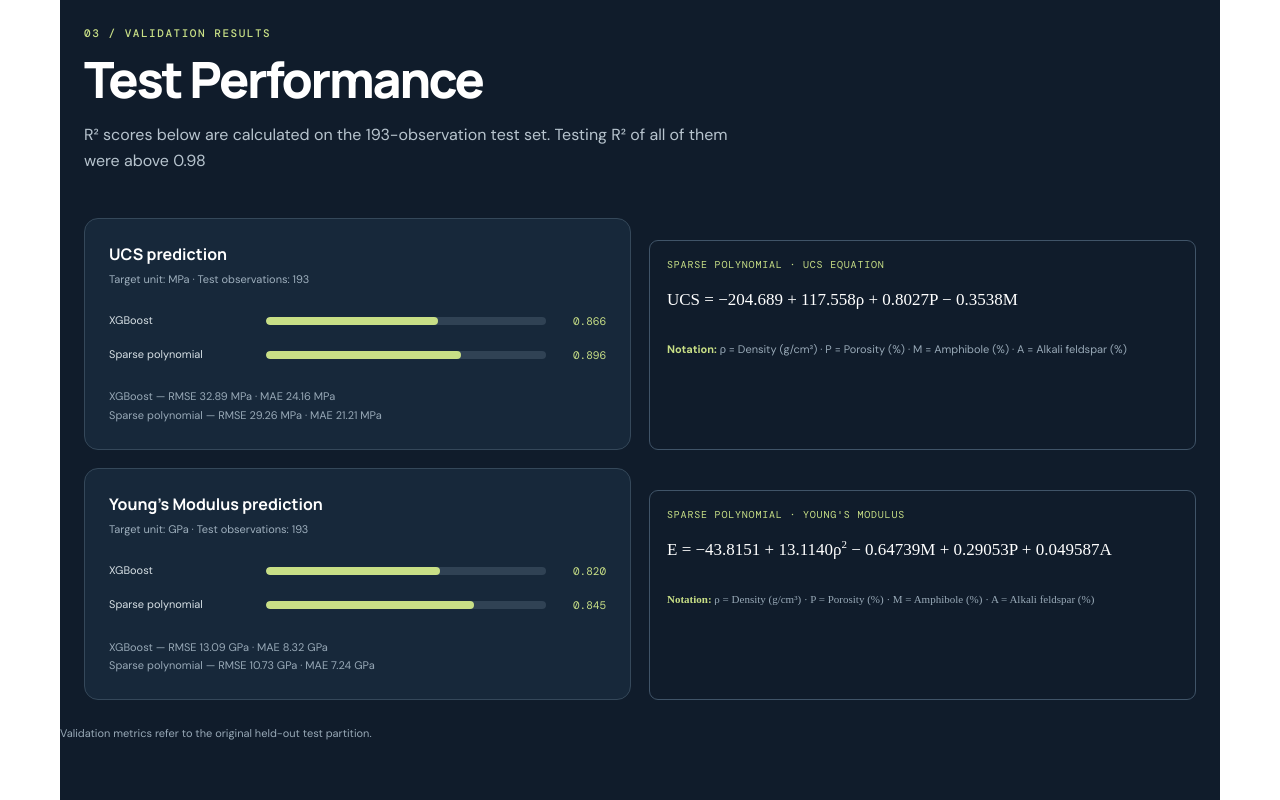
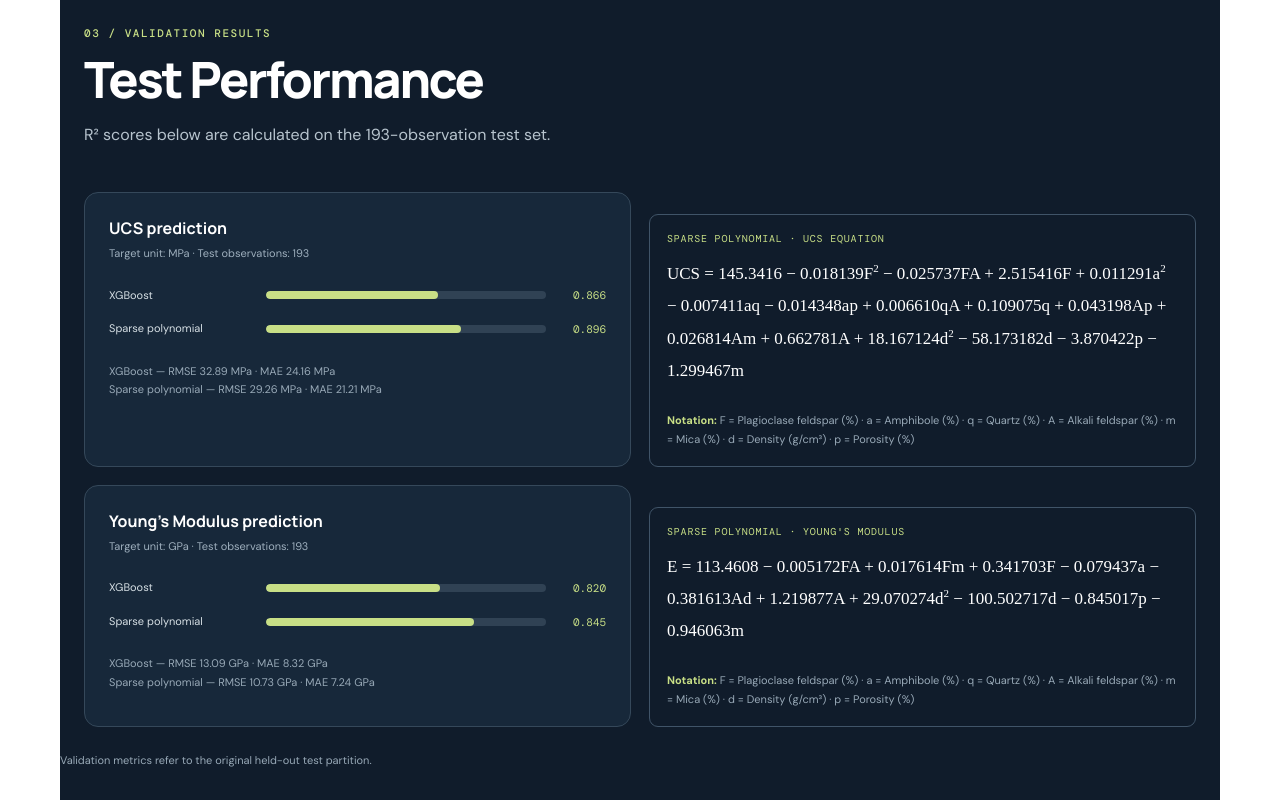
Before and after one commit to Srijan-github/rock-property-prediction, a plain HTML site: page static/index.html in a window 1280 px wide. Shown: the part 3700-4500 px from the top of the page. Drawn offline with nearby package versions, Linux system fonts and the light colour scheme; no server answers.

Commit message:
Refactor validation results and input fields in index.html
Updated validation metrics and equations for UCS and Young's Modulus predictions. Improved formatting and added missing fields in the input form.

```diff
--- a/static/index.html
+++ b/static/index.html
@@ -428,49 +428,90 @@ using their minerology and physical properties.1. Data Collection from Literatur
   <div class="section-head">
    <div class="eyebrow">03 / Validation results</div>
    <h2>Test Performance</h2>
-   <p>R² scores below are calculated on the 193-observation test set. Testing R² of all of them were above 0.98 </p>
+   <p>R² scores below are calculated on the 193-observation test set.</p>
   </div>
+
   <div class="performance-grid">
+
    <div class="score-panel">
-    <h3>UCS prediction</h3><p>Target unit: MPa · Test observations: 193</p>
+    <h3>UCS prediction</h3>
+    <p>Target unit: MPa · Test observations: 193</p>
     <div class="score-row"><span class="score-name">XGBoost</span><div class="track"><div class="fill" style="width:61.56%"></div></div><span class="score-value">0.866</span></div>
     <div class="score-row"><span class="score-name">Sparse polynomial</span><div class="track"><div class="fill" style="width:69.58%"></div></div><span class="score-value">0.896</span></div>
     <div class="metric-note">XGBoost — RMSE 32.89 MPa · MAE 24.16 MPa<br>Sparse polynomial — RMSE 29.26 MPa · MAE 21.21 MPa</div>
-   </div><div class="equation-box">
+   </div>
+
+   <div class="equation-box">
     <div class="equation-label">SPARSE POLYNOMIAL · UCS EQUATION</div>
     <div class="equation">
-        UCS = −204.689 + 117.558ρ
-        + 0.8027P − 0.3538M
-    </div><div class="metric-note">
+        UCS = 145.3416
+        − 0.018139F<sup>2</sup>
+        − 0.025737FA
+        + 2.515416F
+        + 0.011291a<sup>2</sup>
+        − 0.007411aq
+        − 0.014348ap
+        + 0.006610qA
+        + 0.109075q
+        + 0.043198Ap
+        + 0.026814Am
+        + 0.662781A
+        + 18.167124d<sup>2</sup>
+        − 58.173182d
+        − 3.870422p
+        − 1.299467m
+    </div>
+    <div class="metric-note">
      <strong style="color:#c8df86;">Notation:</strong>
-    ρ = Density (g/cm³) ·
-    P = Porosity (%) ·
-    M = Amphibole (%) ·
-    A = Alkali feldspar (%)
+     F = Plagioclase feldspar (%) ·
+     a = Amphibole (%) ·
+     q = Quartz (%) ·
+     A = Alkali feldspar (%) ·
+     m = Mica (%) ·
+     d = Density (g/cm³) ·
+     p = Porosity (%)
     </div>
    </div>
+
    <div class="score-panel">
-    <h3>Young’s Modulus prediction</h3><p>Target unit: GPa · Test observations: 193</p>
+    <h3>Young’s Modulus prediction</h3>
+    <p>Target unit: GPa · Test observations: 193</p>
     <div class="score-row"><span class="score-name">XGBoost</span><div class="track"><div class="fill" style="width:61.97%"></div></div><span class="score-value">0.820</span></div>
     <div class="score-row"><span class="score-name">Sparse polynomial</span><div class="track"><div class="fill" style="width:74.46%"></div></div><span class="score-value">0.845</span></div>
-    <div class="metric-note">XGBoost — RMSE 13.09 GPa · MAE 8.32 GPa<br>Sparse polynomial — RMSE 10.73 GPa · MAE 7.24 GPa</div> </div><div class="equation-box">
+    <div class="metric-note">XGBoost — RMSE 13.09 GPa · MAE 8.32 GPa<br>Sparse polynomial — RMSE 10.73 GPa · MAE 7.24 GPa</div>
+   </div>
+
+   <div class="equation-box">
     <div class="equation-label">SPARSE POLYNOMIAL · YOUNG'S MODULUS</div>
     <div class="equation">
-        E = −43.8151 + 13.1140ρ<sup>2</sup>
-        − 0.64739M + 0.29053P
-        + 0.049587A
+        E = 113.4608
+        − 0.005172FA
+        + 0.017614Fm
+        + 0.341703F
+        − 0.079437a
+        − 0.381613Ad
+        + 1.219877A
+        + 29.070274d<sup>2</sup>
+        − 100.502717d
+        − 0.845017p
+        − 0.946063m
+    </div>
     <div class="metric-note">
      <strong style="color:#c8df86;">Notation:</strong>
-    ρ = Density (g/cm³) ·
-    P = Porosity (%) ·
-    M = Amphibole (%) ·
-    A = Alkali feldspar (%)
+     F = Plagioclase feldspar (%) ·
+     a = Amphibole (%) ·
+     q = Quartz (%) ·
+     A = Alkali feldspar (%) ·
+     m = Mica (%) ·
+     d = Density (g/cm³) ·
+     p = Porosity (%)
     </div>
    </div>
+
   </div>
  </div>
-  </div>
-<p class="metric-note">  Validation metrics refer to the original held-out test partition.</p>
+
+ <p class="metric-note">Validation metrics refer to the original held-out test partition.</p>
 </section>
 
 <section class="section application" id="predictor">
@@ -494,9 +535,10 @@ using their minerology and physical properties.1. Data Collection from Literatur
        <div class="field"><label for="amphibole">Amphibole</label><small>CONTENT · %</small><input id="amphibole" type="number" min="0" max="100" step="any" required placeholder="e.g. 20"></div>
        <div class="field"><label for="quartz">Quartz</label><small>CONTENT · %</small><input id="quartz" type="number" min="0" max="100" step="any" required placeholder="e.g. 15"></div>
        <div class="field"><label for="alkali_feldspar">Alkali feldspar</label><small>CONTENT · %</small><input id="alkali_feldspar" type="number" min="0" max="100" step="any" required placeholder="e.g. 15"></div>
+        <div class="field"><label for="mica">Mica</label><small>CONTENT · %</small><input id="mica" type="number" min="0" max="100" step="any" required placeholder="e.g. 5"></div>
        <div class="field"><label for="density">Density</label><small>g/cm³</small><input id="density" type="number" min="0" step="any" required placeholder="e.g. 2.70"></div>
        <div class="field"><label for="porosity">Porosity</label><small>CONTENT · %</small><input id="porosity" type="number" min="0" max="100" step="any" required placeholder="e.g. 1.0"></div>
-       <div class="field"><label for="mica">Mica</label><small>CONTENT · %</small><input id="mica" type="number" min="0" max="100" step="any" required placeholder="e.g. 5"></div>
+
       </div>
       <button class="predict-btn" id="predictButton" type="submit">Run four-model prediction&nbsp; ↗</button>
       <div class="form-status" id="status" role="status" aria-live="polite"></div>
```
Lines whose indentation alone changed are shown as unchanged.
